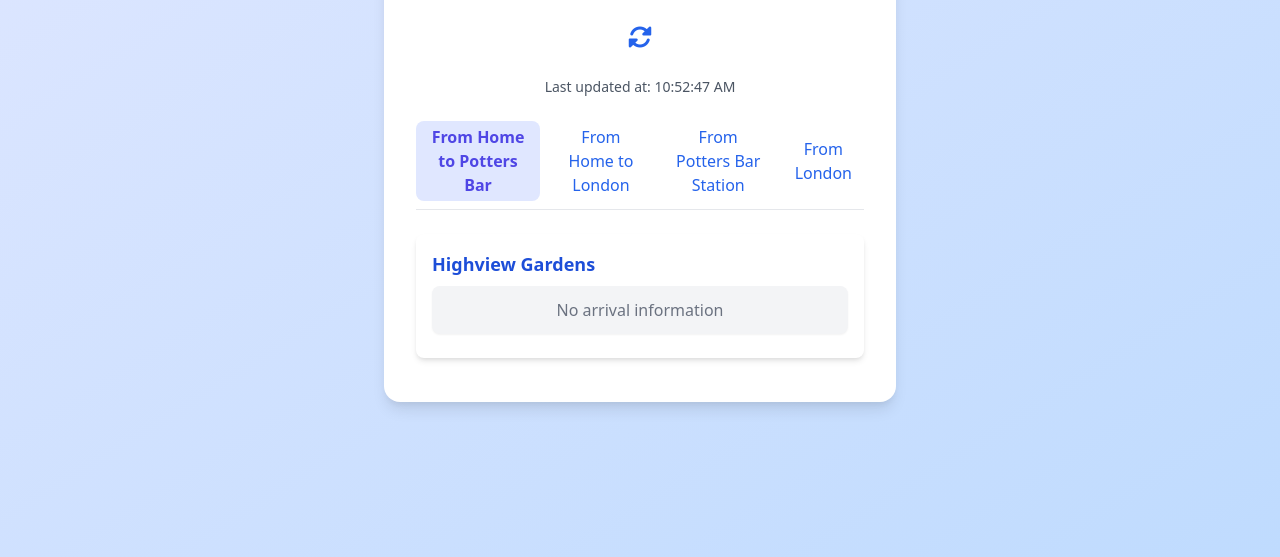
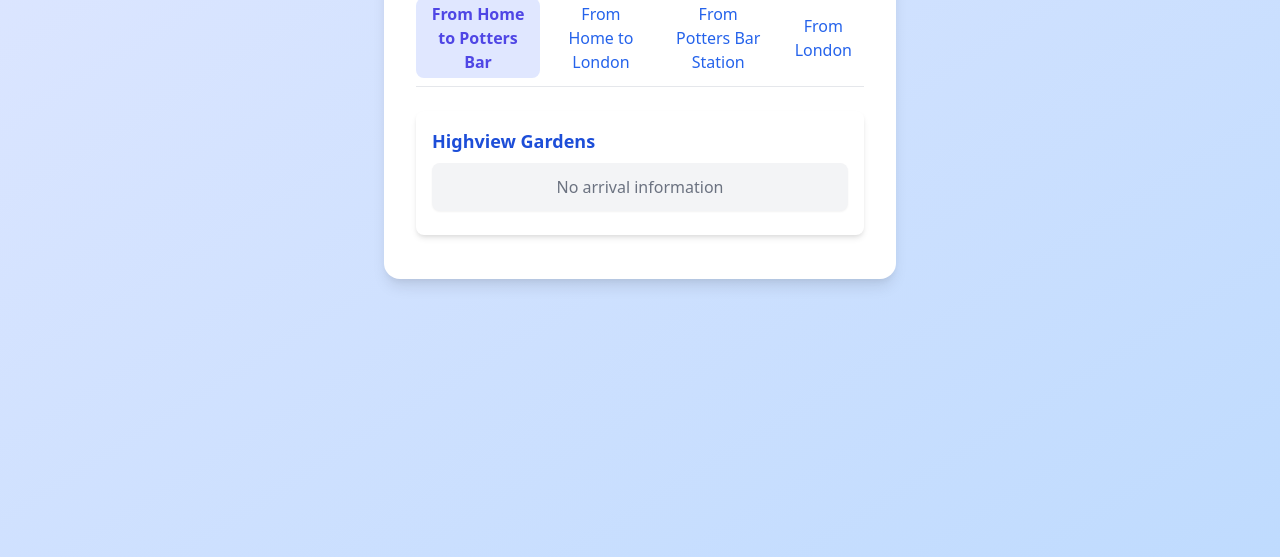
Before and after one commit to jamiehc/bus-tracker, a plain HTML site: page index.html in a window 1280 px wide. Shown: the part 243-800 px from the top of the page. Drawn offline with nearby package versions, Linux system fonts and the light colour scheme; no server answers.

Commit message:
Update index.html

```diff
--- a/index.html
+++ b/index.html
@@ -15,7 +15,7 @@
         }
     </style>
 </head>
-<body class="bg-gradient-to-br from-indigo-100 to-blue-200 min-h-screen flex items-center justify-center p-4 sm:p-8">
+<body class="bg-gradient-to-br from-indigo-100 to-blue-200 min-h-screen flex flex-col items-center p-4 sm:p-8">
     <div class="max-w-lg w-full bg-white p-4 sm:p-8 rounded-2xl shadow-lg space-y-4 sm:space-y-6">
         <h1 class="text-2xl sm:text-3xl font-bold text-blue-800 mb-4 sm:mb-6 text-center border-b pb-2 sm:pb-4">Live Bus Information</h1>
         <div class="text-center mb-4">
```
